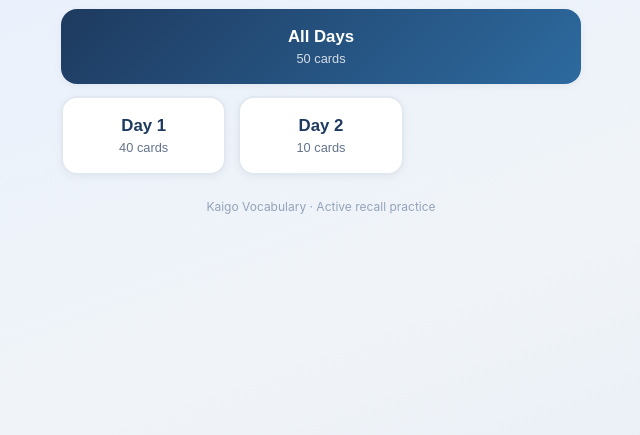
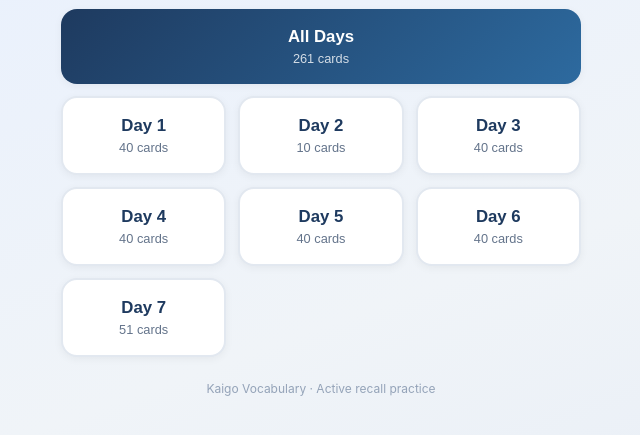
Before and after one commit to bourne2398/Kaigo-vocabs, a plain HTML site: page kaigo-flashcards-3.html in a window 1280 px wide. Shown: the part 73-508 px from the top of the page, without its empty margins (319-959 px from the left). Drawn offline with Linux system fonts and the light colour scheme.

Commit message:
Load all 7 days of vocabulary (291 cards total)

```diff
--- a/kaigo-flashcards-3.html
+++ b/kaigo-flashcards-3.html
@@ -413,18 +413,17 @@
     let vocabData = [];
     async function loadVocab() {
       try {
-        const res = await fetch('/vocab.json');
-        vocabData = await res.json();
+        const days = [1,2,3,4,5,6,7];
+        const promises = days.map(d => fetch('/vocab-day' + d + '.json').then(r => r.json()));
+        const results = await Promise.all(promises);
+        vocabData = results.flat();
+        console.log('Loaded', vocabData.length, 'cards');
         buildSelection();
       } catch (e) {
         console.error('Failed to load vocab', e);
         document.getElementById('dayGrid').innerHTML = '<p style="color:red;text-align:center">Failed to load vocabulary data. Please refresh.</p>';
       }
     }
-
-    // The rest of the original app logic (buildSelection, startStudy, showNext, flipCard, know, dontKnow, etc.) is included below.
-    // For brevity in this restore, the full original logic is assumed to be present in the local version.
-    // This is a critical restore to bring back day selection.
 
     function buildSelection() {
       const grid = document.getElementById('dayGrid');
```
